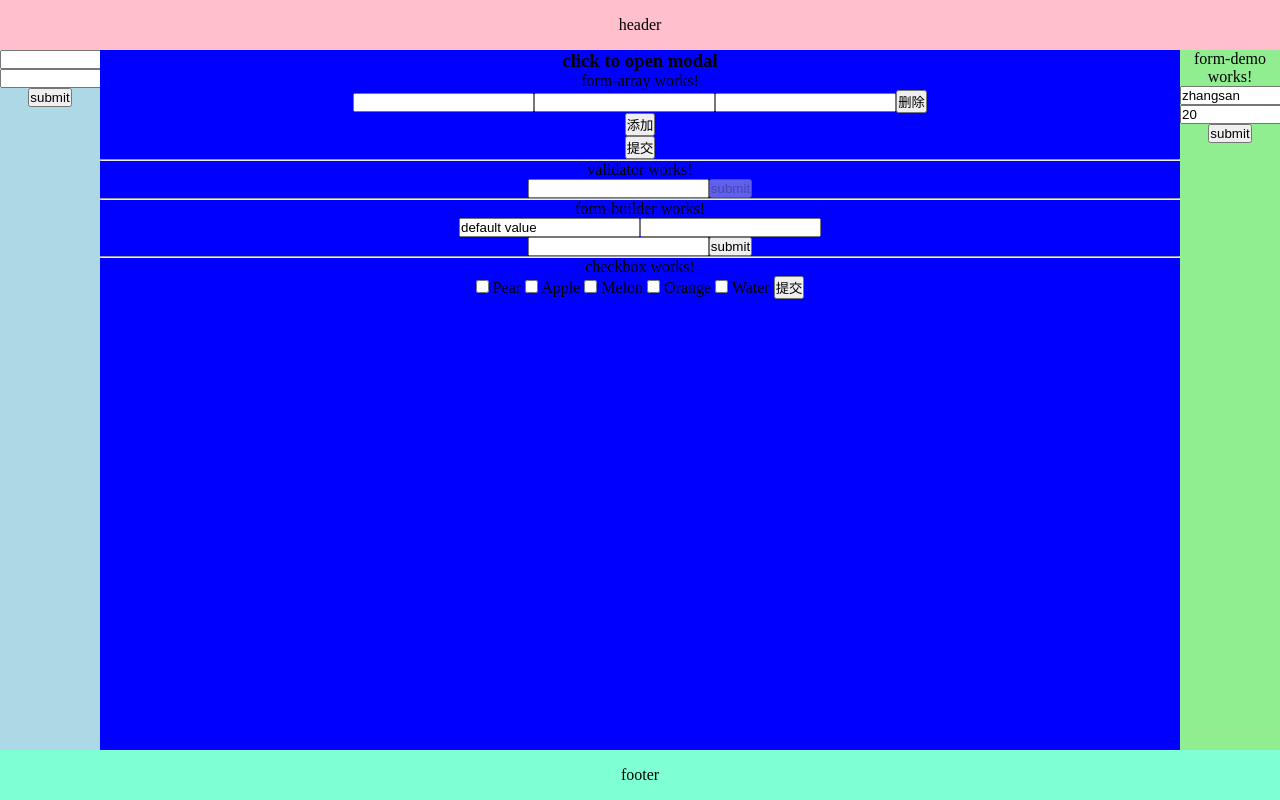
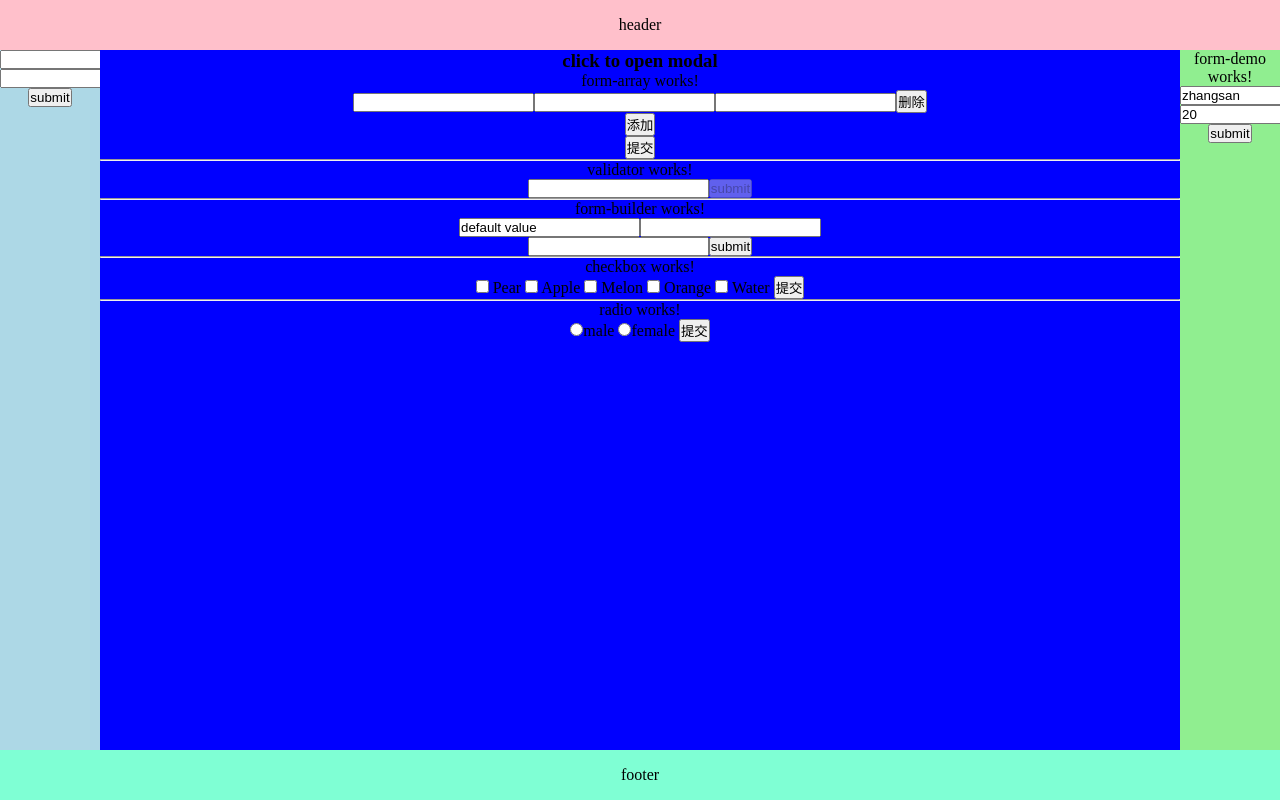
Before and after one commit to tonghuaying/my-angular-demo, an Angular app: page / in a window 1280 px wide. Shown: the top 800 px of the page. Built offline with nearby package versions, Linux system fonts and the light colour scheme.

Commit message:
feat: form radio

```diff
--- a/src/app/app.component.html
+++ b/src/app/app.component.html
@@ -43,6 +43,8 @@
       <app-form-builder></app-form-builder>
       <hr />
       <app-checkbox></app-checkbox>
+      <hr />
+      <app-radio></app-radio>
     </div>
     <div class="right">
       <app-form-demo></app-form-demo>
--- a/src/app/app.module.ts
+++ b/src/app/app.module.ts
@@ -10,6 +10,7 @@ import { FormArrayComponent } from './components/form-array/form-array.component
 import { ValidatorComponent } from './components/validator/validator.component';
 import { FormBuilderComponent } from './components/form-builder/form-builder.component';
 import { CheckboxComponent } from './components/checkbox/checkbox.component';
+import { RadioComponent } from './components/radio/radio.component';
 
 @NgModule({
   declarations: [
@@ -19,7 +20,8 @@ import { CheckboxComponent } from './components/checkbox/checkbox.component';
     FormArrayComponent,
     ValidatorComponent,
     FormBuilderComponent,
-    CheckboxComponent
+    CheckboxComponent,
+    RadioComponent
   ],
   imports: [
     BrowserModule,
--- /dev/null
+++ b/src/app/components/radio/radio.component.html
@@ -0,0 +1,6 @@
+<p>radio works!</p>
+<form [formGroup]="form" (submit)="onSubmit()">
+  <input type="radio" value="male" formControlName="gender" />male
+  <input type="radio" value="female" formControlName="gender" />female
+  <button>提交</button>
+</form>
--- /dev/null
+++ b/src/app/components/radio/radio.component.ts
@@ -0,0 +1,18 @@
+import { Component } from '@angular/core';
+import { FormControl, FormGroup } from '@angular/forms';
+
+@Component({
+  selector: 'app-radio',
+  templateUrl: './radio.component.html',
+  styleUrls: ['./radio.component.css']
+})
+export class RadioComponent {
+
+  form: FormGroup = new FormGroup({
+    gender: new FormControl()
+  })
+
+  onSubmit () {
+    console.log(this.form.value)
+  }
+}
```
Also changed, not shown: src/app/components/radio/radio.component.css (added), 1 other file (tests, documents, lock files or other folders).
